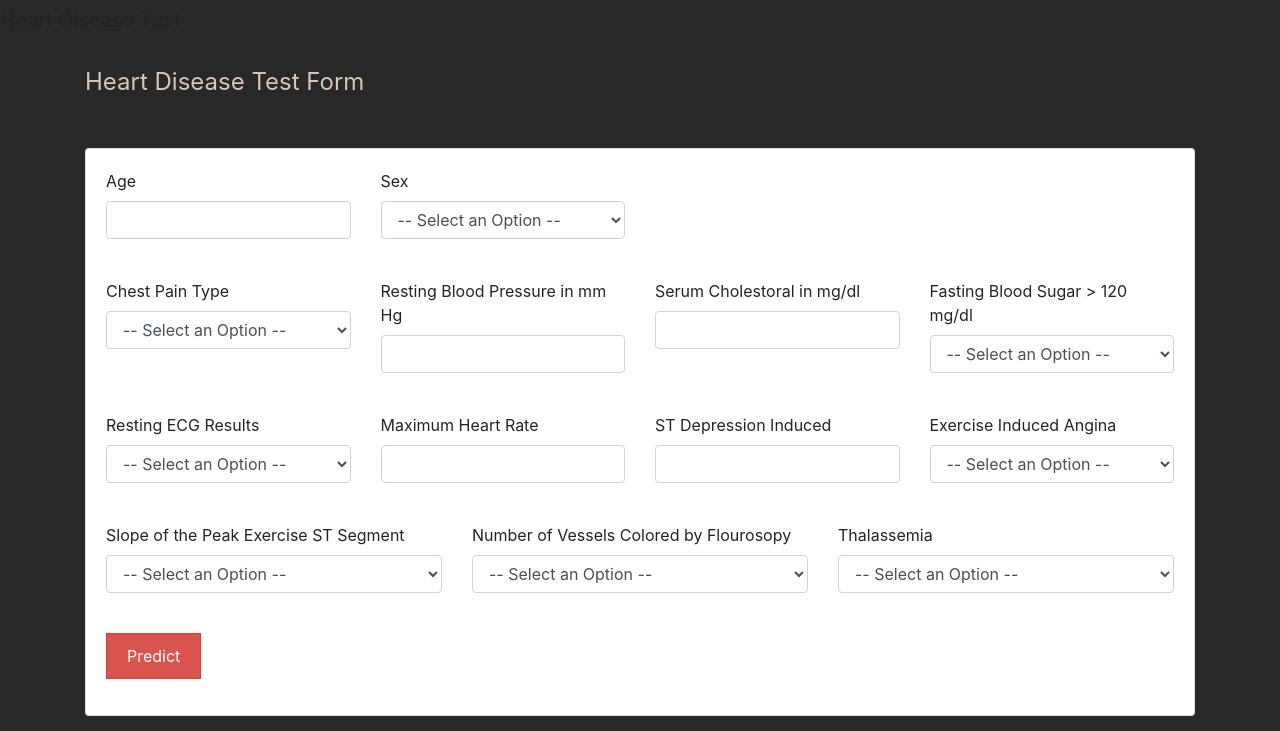
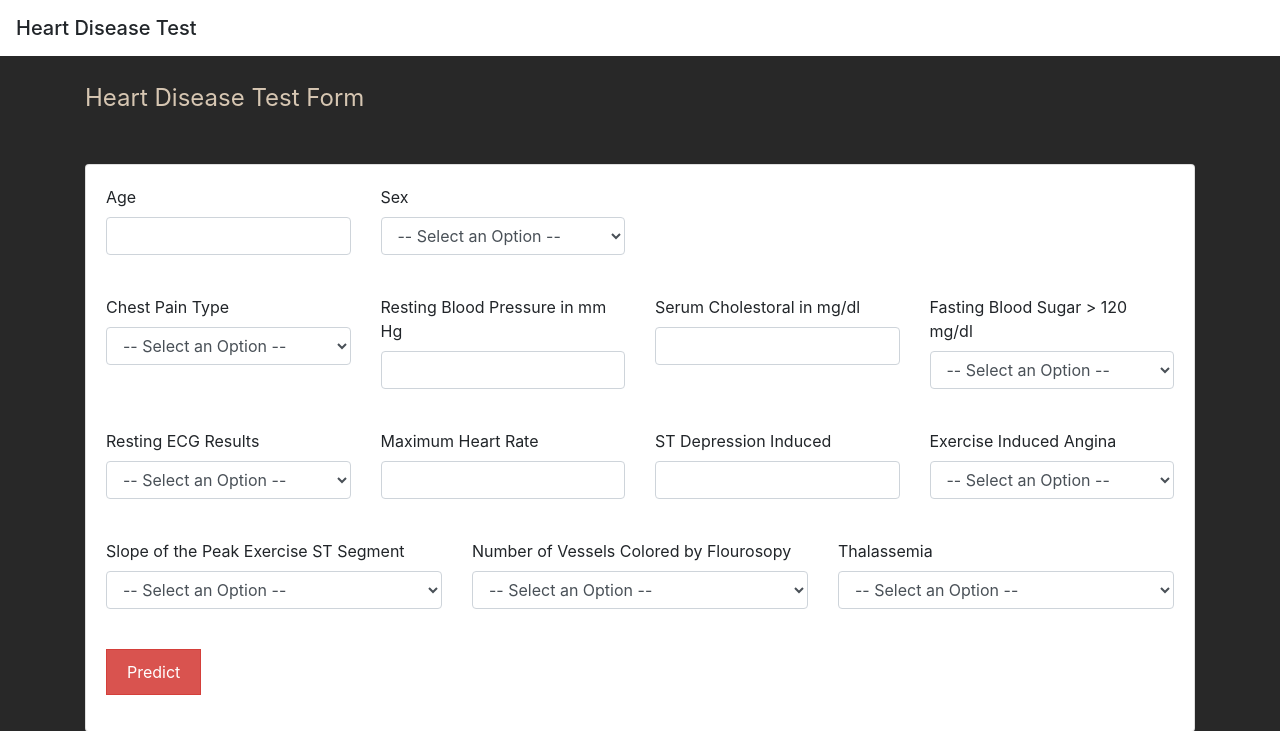
Before and after one commit to sanyukta-patil/heart, a Flask app: page / in a window 1280 px wide. Shown: the top 731 px of the page. Run offline with Flask 2, Linux system fonts and the light colour scheme; parts of the project's set-up code (start-up, migrations or seed data) failed here and were passed over; some libraries are stand-ins or nearby versions.

Commit message:
Update Heart Disease Classifier.html

```diff
--- a/templates/Heart Disease Classifier.html
+++ b/templates/Heart Disease Classifier.html
@@ -31,9 +31,9 @@
 
 
 		<!-- Navbar-->
-		<nav class=""navbar navbar-white bg-white">
+		<nav class="navbar navbar-white bg-white">
 			<span class="navbar-brand mb-0 h1">Heart Disease Test</span>
-		</nav>
+			</nav>
 		<div class="container">
 			<br>
 			<!--Form-->
```
